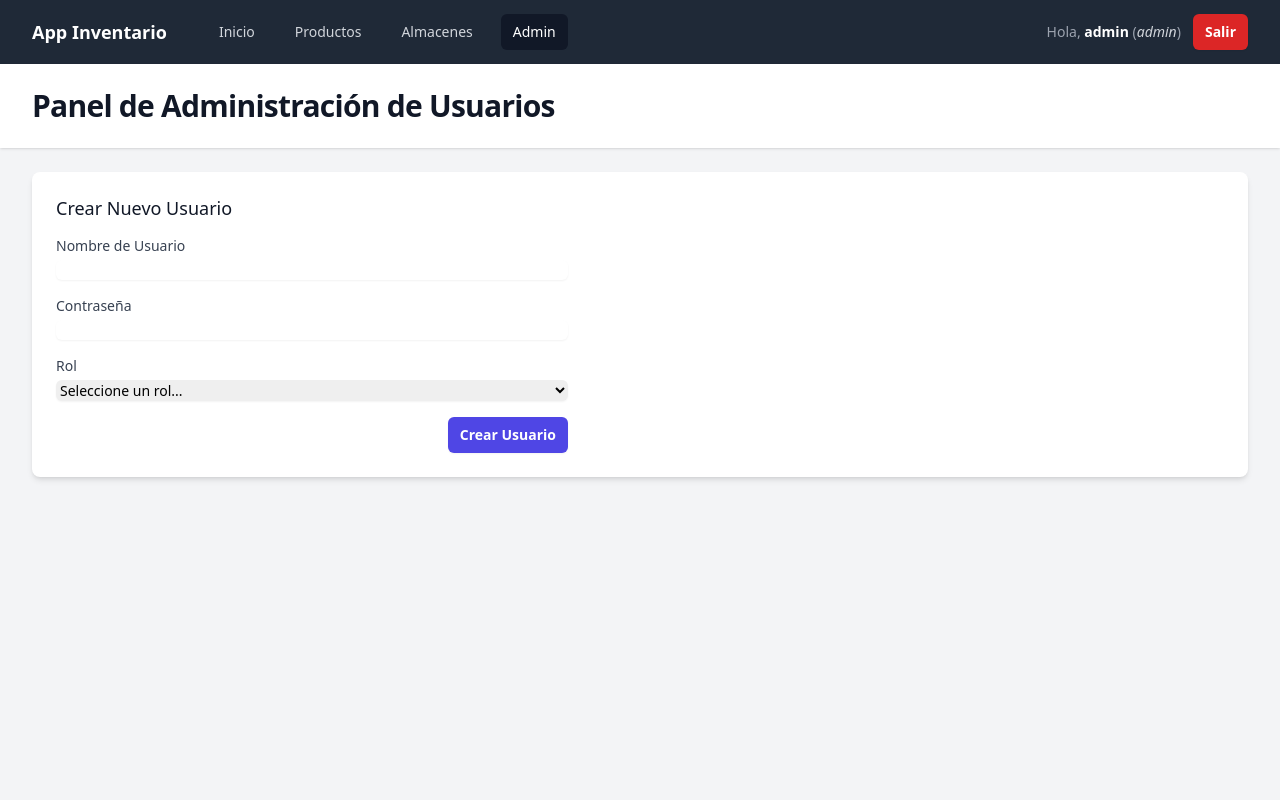
After one commit to MariaGalaviz/Proyecto_Inventario, a Flask app: page /admin in a window 1280 px wide. The commit adds this page. Run offline with Flask 3, Linux system fonts and the light colour scheme; a user stored in the database is signed in; some libraries are stand-ins or nearby versions.

Commit message:
Add files via upload
se agregaron las modificaciones solicitadas

```diff
--- a/ProyectoInventario/app.py
+++ b/ProyectoInventario/app.py
@@ -1,126 +1,253 @@
 import sqlite3
-from flask import Flask, render_template, jsonify, request
+import datetime
+from flask import Flask, render_template, jsonify, request, redirect, url_for, flash
+from flask_login import LoginManager, UserMixin, login_user, logout_user, login_required, current_user
+from werkzeug.security import generate_password_hash, check_password_hash
+from functools import wraps
 
-# --- Configuración de la Aplicación Flask ---
 app = Flask(__name__)
-DATABASE = 'InventarioBD_2.db' # La BD debe estar en la misma carpeta que app.py
+app.config['SECRET_KEY'] = 'tu-clave-sereta-muy-dificil'
+DATABASE = 'InventarioBD_2.db'
 
-# --- Funciones de Base de Datos ---
+login_manager = LoginManager()
+login_manager.init_app(app)
+login_manager.login_view = 'login'
+login_manager.login_message = 'Por favor, inicia sesión para acceder.'
+
+class User(UserMixin):
+    """Modelo de Usuario para Flask-Login"""
+    def __init__(self, id, nombre, rol):
+        self.id = id
+        self.nombre = nombre
+        self.rol = rol
+
+    @staticmethod
+    def get(user_id):
+        conn = get_db_connection()
+        user_row = conn.execute('SELECT * FROM usuarios WHERE id = ?', (user_id,)).fetchone()
+        conn.close()
+        if user_row:
+            return User(id=user_row['id'], nombre=user_row['nombre'], rol=user_row['rol'])
+        return None
+
+@login_manager.user_loader
+def load_user(user_id):
+    """Carga el usuario desde la BD para la sesión."""
+    return User.get(user_id)
+
+def role_required(*roles):
+    """Decorador para restringir acceso basado en roles."""
+    def wrapper(fn):
+        @wraps(fn)
+        def decorated_view(*args, **kwargs):
+            if not current_user.is_authenticated:
+                return login_manager.unauthorized()
+            if current_user.rol not in roles:
+                flash('No tienes permiso para acceder a esta página.', 'danger')
+                return redirect(url_for('inicio'))
+            return fn(*args, **kwargs)
+        return decorated_view
+    return wrapper
 
 def get_db_connection():
-    """Crea una conexión a la base de datos."""
     conn = sqlite3.connect(DATABASE)
-    conn.row_factory = sqlite3.Row  # Permite acceder a las columnas por nombre
+    conn.row_factory = sqlite3.Row
     return conn
 
-# --- Rutas de las "Vistas" (Páginas) ---
-# Flask buscará automáticamente los archivos HTML en la carpeta "templates".
 
-@app.route('/')
+@app.route('/', methods=['GET', 'POST'])
+def login():
+    """Renderiza la vista 'Login'."""
+    if current_user.is_authenticated:
+        return redirect(url_for('inicio'))
+
+    if request.method == 'POST':
+        nombre = request.form['nombre']
+        password = request.form['password']
+
+        conn = get_db_connection()
+        user_row = conn.execute('SELECT * FROM usuarios WHERE nombre = ?', (nombre,)).fetchone()
+        conn.close()
+
+        if user_row and check_password_hash(user_row['password'], password):
+            user = User(id=user_row['id'], nombre=user_row['nombre'], rol=user_row['rol'])
+            login_user(user)
+            return redirect(url_for('inicio'))
+        else:
+            flash('Usuario o contraseña incorrectos.', 'danger')
+
+    return render_template('login.html')
+
+@app.route('/logout')
+@login_required
+def logout():
+    logout_user()
+    return redirect(url_for('login'))
+
+@app.route('/inicio')
+@login_required
 def inicio():
-    """Renderiza la vista 'Inicio'."""
-    # render_template busca 'inicio.html' en la carpeta 'templates'
+    """Renderiza la vista 'Inicio' (Dashboard)."""
     return render_template('inicio.html', active_page='inicio')
 
 @app.route('/productos')
+@login_required
 def productos():
     """Renderiza la vista 'Productos'."""
     return render_template('productos.html', active_page='productos')
 
 @app.route('/almacenes')
+@login_required
 def almacenes():
     """Renderiza la vista 'Almacenes'."""
     return render_template('almacenes.html', active_page='almacenes')
 
-# --- API Endpoints (Para CRUD con JavaScript) ---
-# Esta lógica de API no cambia en absoluto.
+@app.route('/admin')
+@login_required
+@role_required('admin')
+def admin_panel():
+    """Renderiza la vista de 'Admin' para crear usuarios."""
+    return render_template('admin.html', active_page='admin')
 
-# --- API: PRODUCTOS ---
+
+@app.route('/api/usuarios', methods=['POST'])
+@login_required
+@role_required('admin')
+def add_usuario():
+    """Agrega un nuevo usuario (solo Admin)."""
+    data = request.json
+    nombre = data['nombre']
+    password = data['password']
+    rol = data['rol']
+
+    if not nombre or not password or not rol:
+        return jsonify({'success': False, 'error': 'Faltan datos.'}), 400
+
+    hashed_password = generate_password_hash(password)
+
+    conn = get_db_connection()
+    try:
+        conn.execute('INSERT INTO usuarios (nombre, password, rol) VALUES (?, ?, ?)',
+                     (nombre, hashed_password, rol))
+        conn.commit()
+        return jsonify({'success': True}), 201
+    except sqlite3.IntegrityError:
+        conn.close()
+        return jsonify({'success': False, 'error': 'El nombre de usuario ya existe.'}), 409
+    finally:
+        conn.close()
+
+
 
 @app.route('/api/productos', methods=['GET'])
+@login_required
 def get_productos():
-    """Obtiene todos los productos de la BD."""
     conn = get_db_connection()
     productos = conn.execute('SELECT * FROM productos').fetchall()
     conn.close()
     return jsonify([dict(ix) for ix in productos])
 
 @app.route('/api/productos', methods=['POST'])
+@login_required
+@role_required('admin', 'productos')
 def add_producto():
-    """Agrega un nuevo producto a la BD."""
     data = request.json
+    fecha_mod = datetime.datetime.now().strftime("%Y-%m-%d %H:%M:%S")
+    usuario_mod = current_user.nombre
+
     conn = get_db_connection()
-    conn.execute('INSERT INTO productos (nombre, precio, cantidad, departamento, almacen) VALUES (?, ?, ?, ?, ?)',
-                 (data['nombre'], data['precio'], data['cantidad'], data['departamento'], data['almacen']))
+    conn.execute(
+        'INSERT INTO productos (nombre, precio, cantidad, departamento, almacen, fecha_modificacion, usuario_modificacion) VALUES (?, ?, ?, ?, ?, ?, ?)',
+        (data['nombre'], data['precio'], data['cantidad'], data['departamento'], data['almacen'], fecha_mod, usuario_mod)
+    )
     conn.commit()
     conn.close()
     return jsonify({'success': True}), 201
 
 @app.route('/api/productos/<int:id>', methods=['PUT'])
+@login_required
+@role_required('admin', 'productos')
 def update_producto(id):
-    """Modifica un producto existente en la BD."""
     data = request.json
+    fecha_mod = datetime.datetime.now().strftime("%Y-%m-%d %H:%M:%S")
+    usuario_mod = current_user.nombre
+
     conn = get_db_connection()
-    conn.execute('UPDATE productos SET nombre = ?, precio = ?, cantidad = ?, departamento = ?, almacen = ? WHERE id = ?',
-                 (data['nombre'], data['precio'], data['cantidad'], data['departamento'], data['almacen'], id))
+    conn.execute(
+        'UPDATE productos SET nombre = ?, precio = ?, cantidad = ?, departamento = ?, almacen = ?, fecha_modificacion = ?, usuario_modificacion = ? WHERE id = ?',
+        (data['nombre'], data['precio'], data['cantidad'], data['departamento'], data['almacen'], fecha_mod, usuario_mod, id)
+    )
     conn.commit()
     conn.close()
     return jsonify({'success': True})
 
 @app.route('/api/productos/<int:id>', methods=['DELETE'])
+@login_required
+@role_required('admin', 'productos')
 def delete_producto(id):
-    """Elimina un producto de la BD."""
     conn = get_db_connection()
     conn.execute('DELETE FROM productos WHERE id = ?', (id,))
     conn.commit()
     conn.close()
     return jsonify({'success': True})
 
-# --- API: ALMACENES ---
 
 @app.route('/api/almacenes', methods=['GET'])
+@login_required
 def get_almacenes():
-    """Obtiene todos los almacenes de la BD."""
     conn = get_db_connection()
     almacenes = conn.execute('SELECT * FROM almacenes').fetchall()
     conn.close()
     return jsonify([dict(ix) for ix in almacenes])
 
 @app.route('/api/almacenes', methods=['POST'])
+@login_required
+@role_required('admin', 'almacenes')
 def add_almacen():
-    """Agrega un nuevo almacén a la BD."""
     data = request.json
+    fecha_mod = datetime.datetime.now().strftime("%Y-%m-%d %H:%M:%S")
+    usuario_mod = current_user.nombre
+
     conn = get_db_connection()
-    conn.execute('INSERT INTO almacenes (nombre) VALUES (?)', (data['nombre'],))
+    conn.execute(
+        'INSERT INTO almacenes (nombre, fecha_modificacion, usuario_modificacion) VALUES (?, ?, ?)',
+        (data['nombre'], fecha_mod, usuario_mod)
+    )
     conn.commit()
     conn.close()
     return jsonify({'success': True}), 201
 
 @app.route('/api/almacenes/<int:id>', methods=['PUT'])
+@login_required
+@role_required('admin', 'almacenes')
 def update_almacen(id):
-    """Modifica un almacén existente en la BD."""
     data = request.json
+    fecha_mod = datetime.datetime.now().strftime("%Y-%m-%d %H:%M:%S")
+    usuario_mod = current_user.nombre
+
     conn = get_db_connection()
-    conn.execute('UPDATE almacenes SET nombre = ? WHERE id = ?', (data['nombre'], id))
+    conn.execute(
+        'UPDATE almacenes SET nombre = ?, fecha_modificacion = ?, usuario_modificacion = ? WHERE id = ?',
+        (data['nombre'], fecha_mod, usuario_mod, id)
+    )
     conn.commit()
     conn.close()
     return jsonify({'success': True})
 
 @app.route('/api/almacenes/<int:id>', methods=['DELETE'])
+@login_required
+@role_required('admin', 'almacenes')
 def delete_almacen(id):
-    """Elimina un almacén de la BD."""
     conn = get_db_connection()
     try:
         conn.execute('PRAGMA foreign_keys = ON')
         conn.execute('DELETE FROM almacenes WHERE id = ?', (id,))
         conn.commit()
         return jsonify({'success': True})
-    except sqlite3.IntegrityError as e:
+    except sqlite3.IntegrityError:
         return jsonify({'success': False, 'error': 'No se puede eliminar. El almacén está siendo usado por uno o más productos.'}), 400
     finally:
         conn.close()
 
-
-# --- Iniciar la aplicación ---
 if __name__ == '__main__':
     app.run(debug=True)
--- /dev/null
+++ b/ProyectoInventario/templates/admin.html
@@ -0,0 +1,83 @@
+{% extends "base.html" %}
+
+{% block title %}Panel de Admin{% endblock %}
+
+{% block header %}Panel de Administración de Usuarios{% endblock %}
+
+{% block content %}
+<div class="bg-white p-6 rounded-lg shadow-md">
+    <h3 class="text-lg font-medium leading-6 text-gray-900">Crear Nuevo Usuario</h3>
+    <form id="form-usuario" class="mt-4 space-y-4 max-w-lg">
+
+        <div id="admin-message" class="hidden p-4 rounded-md"></div>
+
+        <div>
+            <label for="usuario-nombre" class="block text-sm font-medium text-gray-700">Nombre de Usuario</label>
+            <input type="text" id="usuario-nombre" name="nombre" required class="mt-1 block w-full rounded-md border-gray-300 shadow-sm focus:border-indigo-500 focus:ring-indigo-500 sm:text-sm">
+        </div>
+
+        <div>
+            <label for="usuario-password" class="block text-sm font-medium text-gray-700">Contraseña</label>
+            <input type="password" id="usuario-password" name="password" required class="mt-1 block w-full rounded-md border-gray-300 shadow-sm focus:border-indigo-500 focus:ring-indigo-500 sm:text-sm">
+        </div>
+
+        <div>
+            <label for="usuario-rol" class="block text-sm font-medium text-gray-700">Rol</label>
+            <select id="usuario-rol" name="rol" required class="mt-1 block w-full rounded-md border-gray-300 shadow-sm focus:border-indigo-500 focus:ring-indigo-500 sm:text-sm">
+                <option value="">Seleccione un rol...</option>
+                <option value="admin">Admin</option>
+                <option value="productos">Productos</option>
+                <option value="almacenes">Almacenes</option>
+            </select>
+        </div>
+
+        <div class="flex justify-end">
+            <button type="submit" class="rounded-md bg-indigo-600 px-3 py-2 text-sm font-semibold text-white shadow-sm hover:bg-indigo-500">
+                Crear Usuario
+            </button>
+        </div>
+    </form>
+</div>
+{% endblock %}
+
+{% block scripts %}
+<script>
+    const formUsuario = document.getElementById('form-usuario');
+    const adminMessage = document.getElementById('admin-message');
+
+    formUsuario.addEventListener('submit', async (event) => {
+        event.preventDefault();
+
+        const formData = new FormData(formUsuario);
+        const data = Object.fromEntries(formData.entries());
+
+        adminMessage.classList.add('hidden');
+
+        try {
+            const response = await fetch('/api/usuarios', {
+                method: 'POST',
+                headers: { 'Content-Type': 'application/json' },
+                body: JSON.stringify(data)
+            });
+
+            const result = await response.json();
+
+            if (response.ok) {
+                adminMessage.textContent = '¡Usuario creado exitosamente!';
+                adminMessage.className = 'p-4 rounded-md bg-green-100 text-green-800';
+                formUsuario.reset();
+            } else {
+                adminMessage.textContent = 'Error: ' + (result.error || 'No se pudo crear el usuario.');
+                adminMessage.className = 'p-4 rounded-md bg-red-100 text-red-800';
+            }
+            adminMessage.classList.remove('hidden');
+
+        } catch (error) {
+            console.error('Error de red:', error);
+            adminMessage.textContent = 'Error de conexión con el servidor.';
+            adminMessage.className = 'p-4 rounded-md bg-red-100 text-red-800';
+            adminMessage.classList.remove('hidden');
+        }
+    });
+</script>
+{% endblock %}
--- a/ProyectoInventario/templates/base.html
+++ b/ProyectoInventario/templates/base.html
@@ -3,23 +3,15 @@
 <head>
     <meta charset="UTF-8">
     <meta name="viewport" content="width=device-width, initial-scale=1.0">
-    <!-- El título ahora viene de las plantillas hijas -->
     <title>{% block title %}{% endblock %} - App Inventario</title>
-    <!-- Incluimos Tailwind CSS para los estilos -->
     <script src="https://cdn.tailwindcss.com"></script>
     <style>
-        /* Estilos para los modales */
-        .modal {
-            transition: opacity 0.25s ease;
-        }
-        .modal-content {
-            transition: transform 0.25s ease;
-        }
+        .modal { transition: opacity 0.25s ease; }
+        .modal-content { transition: transform 0.25s ease; }
     </style>
 </head>
 <body class="h-full font-sans">
     <div class="min-h-full">
-        <!-- Barra de Navegación -->
         <nav class="bg-gray-800">
             <div class="mx-auto max-w-7xl px-4 sm:px-6 lg:px-8">
                 <div class="flex h-16 items-center justify-between">
@@ -29,41 +21,61 @@
                         </div>
                         <div class="hidden md:block">
                             <div class="ml-10 flex items-baseline space-x-4">
-                                <!-- Los enlaces de navegación -->
-                                <!-- 'active_page' es una variable que pasamos desde Flask -->
-                                <a href="/" class="{% if active_page == 'inicio' %}bg-gray-900 text-white{% else %}text-gray-300 hover:bg-gray-700 hover:text-white{% endif %} rounded-md px-3 py-2 text-sm font-medium" aria-current="page">Inicio</a>
-                                <a href="/productos" class="{% if active_page == 'productos' %}bg-gray-900 text-white{% else %}text-gray-300 hover:bg-gray-700 hover:text-white{% endif %} rounded-md px-3 py-2 text-sm font-medium">Productos</a>
-                                <a href="/almacenes" class="{% if active_page == 'almacenes' %}bg-gray-900 text-white{% else %}text-gray-300 hover:bg-gray-700 hover:text-white{% endif %} rounded-md px-3 py-2 text-sm font-medium">Almacenes</a>
+                                <a href="{{ url_for('inicio') }}" class="{% if active_page == 'inicio' %}bg-gray-900 text-white{% else %}text-gray-300 hover:bg-gray-700 hover:text-white{% endif %} rounded-md px-3 py-2 text-sm font-medium">Inicio</a>
+                                <a href="{{ url_for('productos') }}" class="{% if active_page == 'productos' %}bg-gray-900 text-white{% else %}text-gray-300 hover:bg-gray-700 hover:text-white{% endif %} rounded-md px-3 py-2 text-sm font-medium">Productos</a>
+                                <a href="{{ url_for('almacenes') }}" class="{% if active_page == 'almacenes' %}bg-gray-900 text-white{% else %}text-gray-300 hover:bg-gray-700 hover:text-white{% endif %} rounded-md px-3 py-2 text-sm font-medium">Almacenes</a>
+
+                                {% if current_user.rol == 'admin' %}
+                                <a href="{{ url_for('admin_panel') }}" class="{% if active_page == 'admin' %}bg-gray-900 text-white{% else %}text-gray-300 hover:bg-gray-700 hover:text-white{% endif %} rounded-md px-3 py-2 text-sm font-medium">Admin</a>
+                                {% endif %}
                             </div>
+                        </div>
+                    </div>
+                    <div class="hidden md:block">
+                        <div class="ml-4 flex items-center md:ml-6">
+                            <span class="text-gray-400 text-sm mr-3">
+                                Hola, <strong class="text-white">{{ current_user.nombre }}</strong>
+                                (<span class="italic text-gray-300">{{ current_user.rol }}</span>)
+                            </span>
+                            <a href="{{ url_for('logout') }}" class="rounded-md bg-red-600 px-3 py-2 text-sm font-semibold text-white shadow-sm hover:bg-red-500">
+                                Salir
+                            </a>
                         </div>
                     </div>
                 </div>
             </div>
         </nav>
 
-        <!-- Cabecera de la página -->
         <header class="bg-white shadow">
             <div class="mx-auto max-w-7xl px-4 py-6 sm:px-6 lg:px-8">
+                {% with messages = get_flashed_messages(with_categories=true) %}
+                    {% if messages %}
+                        {% for category, message in messages %}
+                        <div class="bg-yellow-100 border border-yellow-400 text-yellow-700 px-4 py-3 rounded relative mb-4" role="alert">
+                            <span class="block sm:inline">{{ message }}</span>
+                        </div>
+                        {% endfor %}
+                    {% endif %}
+                {% endwith %}
+
                 <h1 class="text-3xl font-bold tracking-tight text-gray-900">
-                    <!-- El header ahora viene de las plantillas hijas -->
                     {% block header %}{% endblock %}
                 </h1>
             </div>
         </header>
 
-        <!-- Contenido principal -->
         <main>
             <div class="mx-auto max-w-7xl py-6 sm:px-6 lg:px-8">
-                <!-- El contenido ahora viene de las plantillas hijas -->
                 {% block content %}{% endblock %}
             </div>
         </main>
     </div>
 
-    <!-- Modales (definidos en las plantillas hijas) -->
     {% block modals %}{% endblock %}
 
-    <!-- Scripts (definidos en las plantillas hijas) -->
+    <script>
+        const USER_ROLE = '{{ current_user.rol | safe }}';
+    </script>
     {% block scripts %}{% endblock %}
 </body>
 </html>
```
Also changed, not shown: ProyectoInventario/init_db.py (added, +53 -0 lines), ProyectoInventario/templates/almacenes.html (+27 -37 lines), ProyectoInventario/templates/inicio.html (+2 -9 lines), ProyectoInventario/templates/login.html (added, +48 -0 lines), ProyectoInventario/templates/productos.html (+30 -44 lines), ProyectoInventario/InventarioBD_2.db.
